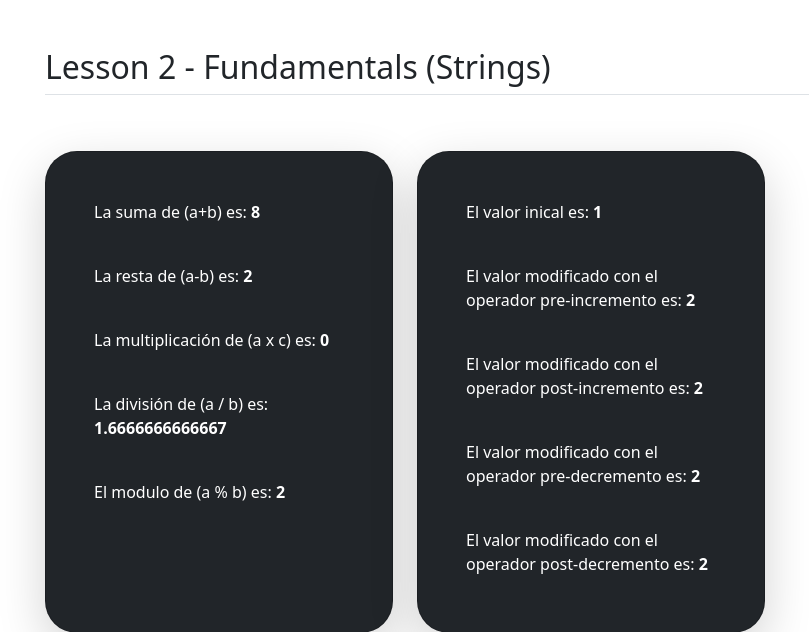
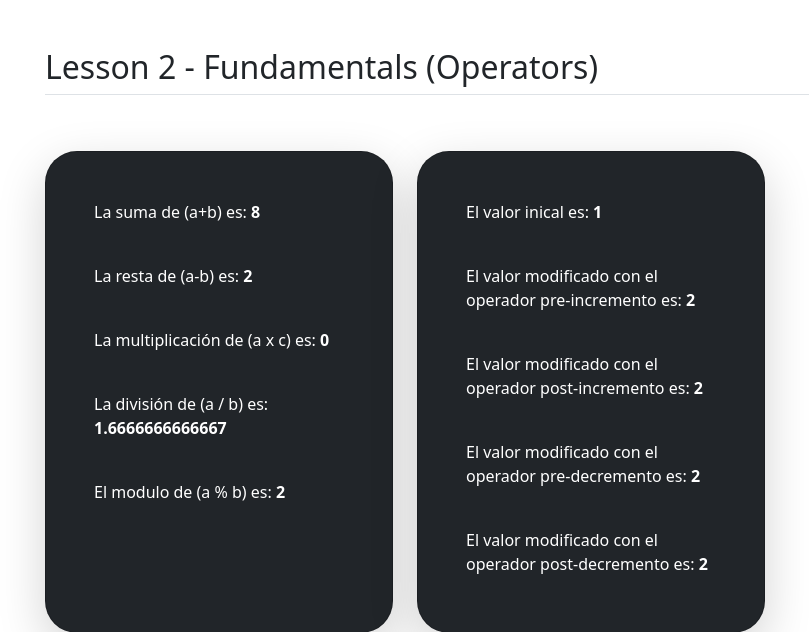
Before and after one commit to edenilsonpineda/php-learning, a PHP site: page /operators.php in a window 1280 px wide. Shown: the top 632 px of the page, without its empty margins (49-858 px from the left). Run offline with PHP 8.4, Linux system fonts and the light colour scheme; data that the repository does not hold is empty; some libraries are stand-ins or nearby versions.

```diff
--- a/lesson_2/fundamentals/operators.php
+++ b/lesson_2/fundamentals/operators.php
@@ -12,7 +12,7 @@
 <body>
     <main>
         <div id="custom-card" class="container px-4 py-5">
-            <h2 class="pb-2 border-bottom">Lesson 2 - Fundamentals (Strings) </h2>
+            <h2 class="pb-2 border-bottom">Lesson 2 - Fundamentals (Operators) </h2>
             <div class="row row-cols-1 row-cols-lg-3 align-items-stretch g-4 py-5">
                 <!-- Operadores aritmeticos-->
                 <div class="col">
```
